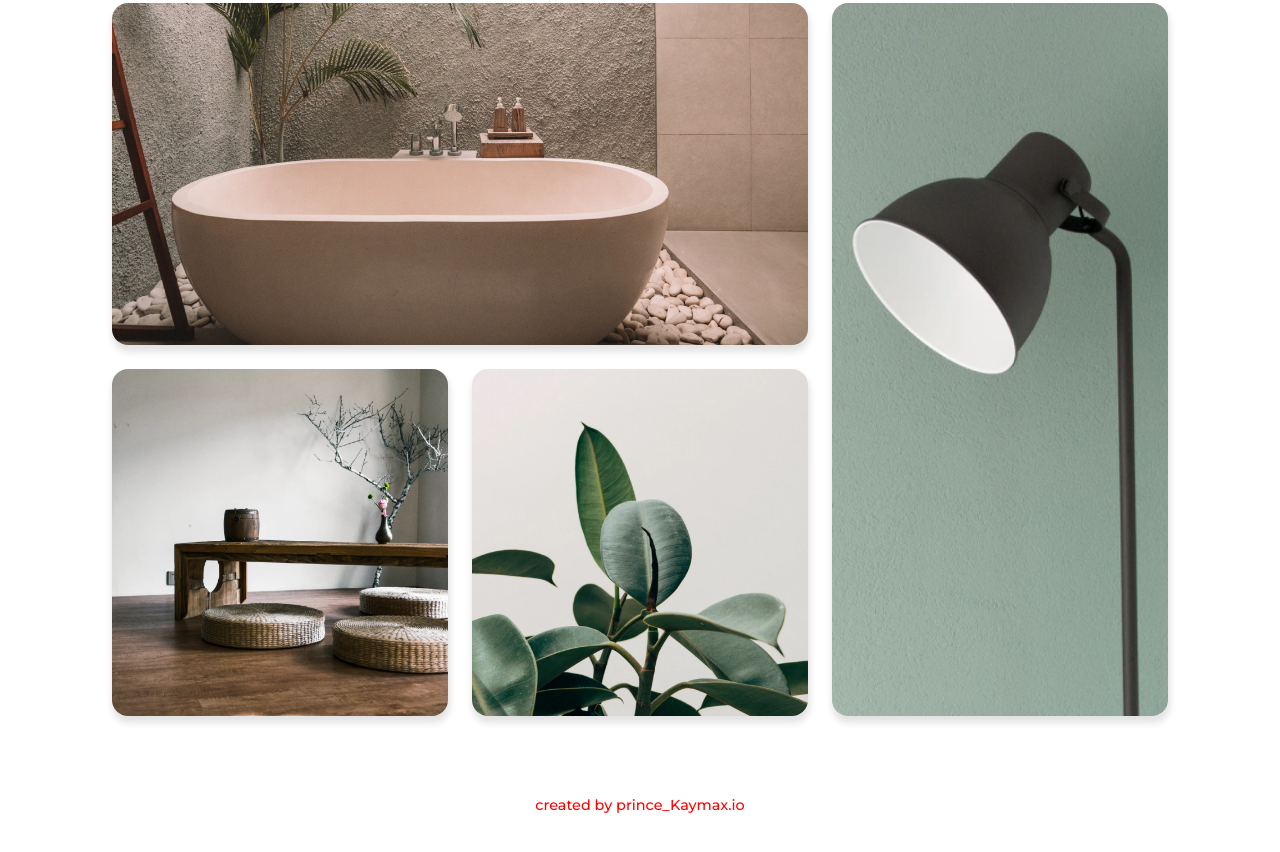
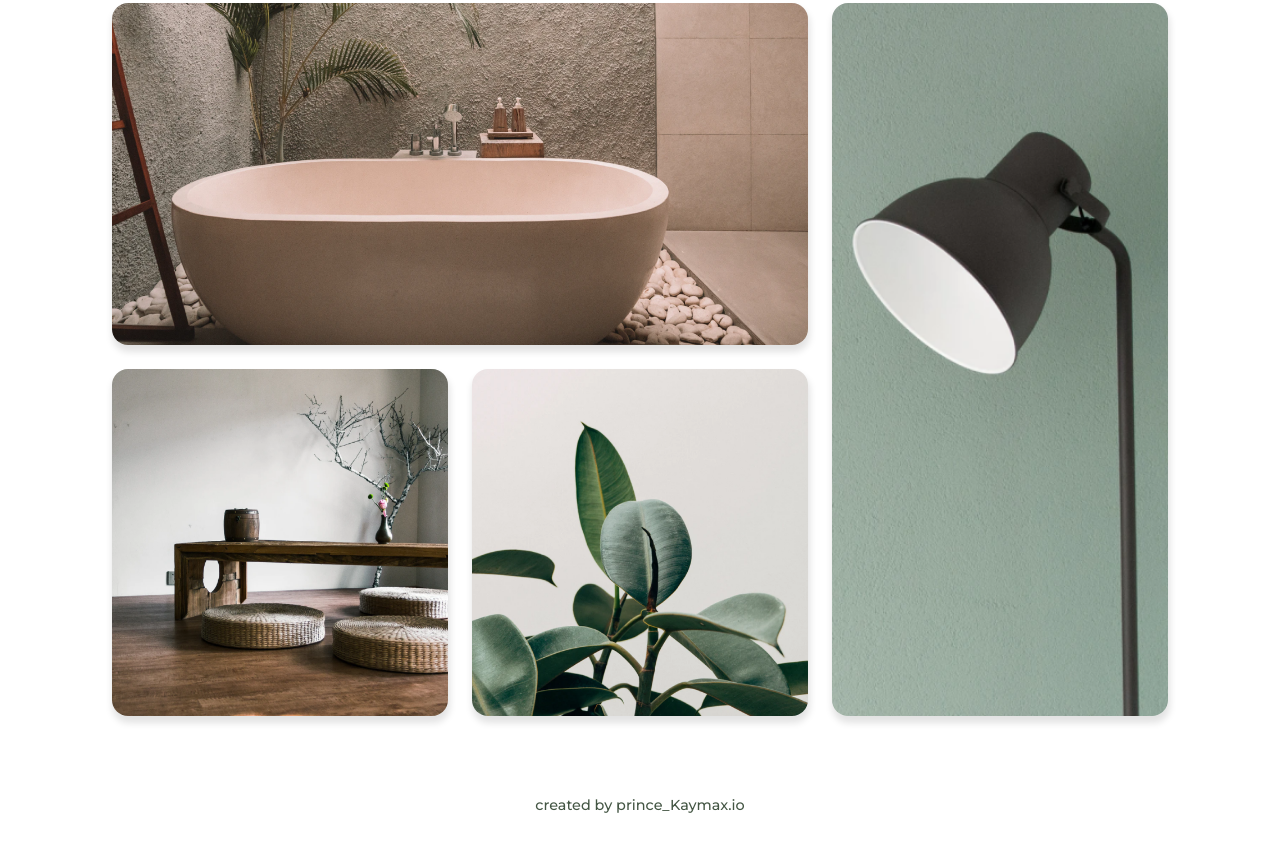
Before and after one commit to orjichimaprince/Devchallenge-my-gallery-challenge, a plain HTML site: page index.html in a window 1280 px wide. Shown: the part 847-1699 px from the top of the page. Drawn offline with Linux system fonts and the light colour scheme; a web font is replaced by a local one.

Commit message:
Responsive design

```diff
--- a/index.html
+++ b/index.html
@@ -110,7 +110,8 @@
             font-weight: 500;
             font-size: 14px;
             line-height: 17px;
-            color: #B9BDCF;
+            /* color: #B9BDCF; */
+            color: rgb(68, 86, 68);
             text-align: center;
             margin-block: 4rem;
         }
@@ -301,7 +302,7 @@
                 font-size: 18px;
                 line-height: 17px;
                 /* color: #B9BDCF; */
-                color: red;
+                color: rgb(68, 86, 68);
                 text-align: center;
                 margin-block: 5rem;
             }
```
